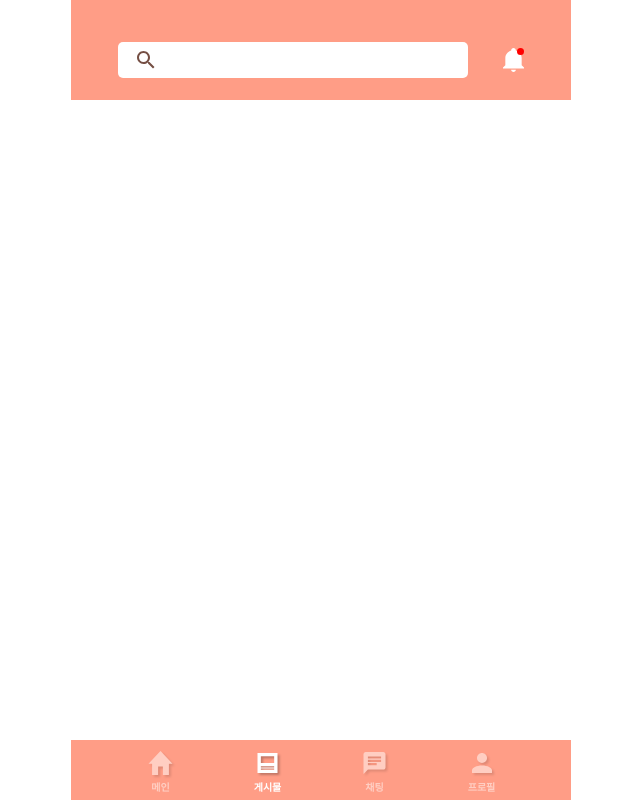
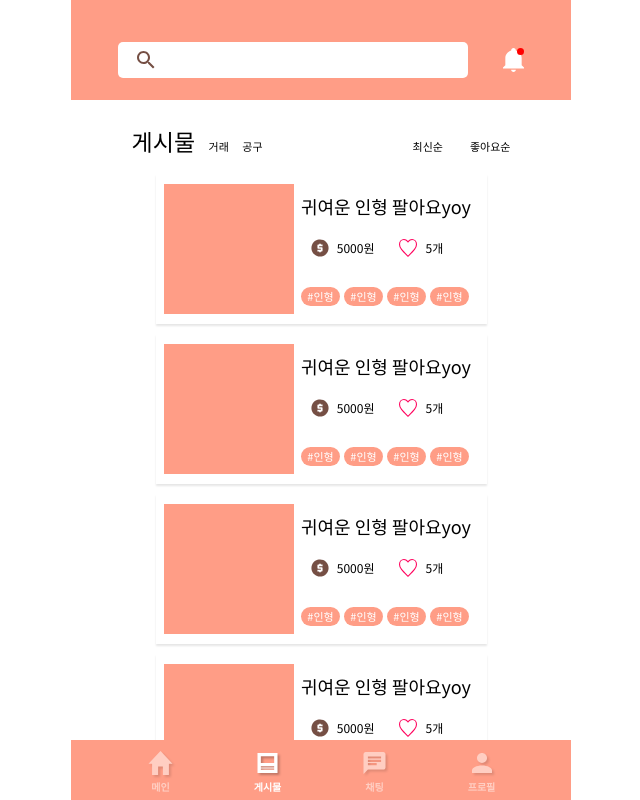
Before and after one commit to TEAM-Tn1/NUGUNA_Client, a React (Create React App) app: page /post in a window 1280 px wide. Shown: the whole page, without its empty margins (319-959 px from the left). Built offline with nearby package versions, Linux system fonts and the light colour scheme.

Commit message:
[ADD] post components

```diff
--- a/src/components/post/Post.tsx
+++ b/src/components/post/Post.tsx
@@ -1,12 +1,55 @@
-import React from 'react';
+import React, { useState } from 'react';
 import * as S from './style';
 import Header from '../header';
 import Footer from '../footer';
+import { GROUP, LIKE, NEWEST, POST_TITLE, TRADE } from '../../constance/post';
+import PostList from './PostList';
 
 const Post = () => {
+  const [isPostClick, setIsPostClick] = useState({ trade: true, group: false });
+  const [isOrderClick, setIsOrderClick] = useState({ newest: true, like: false });
+
   return (
     <S.Post>
       <Header />
+      <S.ContentBox>
+        <S.TitleLine>
+          <p>{POST_TITLE}</p>
+          <S.SubTitle
+            isClick={isPostClick.trade}
+            onClick={() => {
+              setIsPostClick({ trade: true, group: false });
+            }}
+          >
+            {TRADE}
+          </S.SubTitle>
+          <S.SubTitle
+            isClick={isPostClick.group}
+            onClick={() => {
+              setIsPostClick({ trade: false, group: true });
+            }}
+          >
+            {GROUP}
+          </S.SubTitle>
+          <S.SubTitle
+            isClick={isOrderClick.newest}
+            onClick={() => {
+              setIsOrderClick({ newest: true, like: false });
+            }}
+          >
+            {NEWEST}
+          </S.SubTitle>
+          <S.SubTitle
+            isClick={isOrderClick.like}
+            onClick={() => {
+              setIsOrderClick({ newest: false, like: true });
+            }}
+          >
+            {LIKE}
+          </S.SubTitle>
+        </S.TitleLine>
+        <PostList />
+      </S.ContentBox>
       <Footer />
     </S.Post>
   );
--- /dev/null
+++ b/src/components/post/PostContent.tsx
@@ -0,0 +1,38 @@
+import React, { FC } from 'react';
+import * as S from './style';
+import { emptyLike, pay } from '../../assets/post';
+
+interface Props {
+  title: string;
+  money: string;
+  like: string;
+  hashtag: Array<string>;
+}
+
+const PostContent: FC<Props> = ({ title, money, like, hashtag }) => {
+  return (
+    <S.PostContent>
+      <S.PostImg />
+      <S.PostInfo>
+        <S.PostTitle>{title}</S.PostTitle>
+        <S.PayAndLike>
+          <S.Icon src={pay} />
+          <p>{money}원</p>
+          <S.Icon src={emptyLike} />
+          <p>{like}개</p>
+        </S.PayAndLike>
+        <S.HashtagLine>
+          {hashtag.map((data: string, i: number) => {
+            return (
+              <S.Hashtag key={i}>
+                <p>{data}</p>
+              </S.Hashtag>
+            );
+          })}
+        </S.HashtagLine>
+      </S.PostInfo>
+    </S.PostContent>
+  );
+};
+
+export default PostContent;
--- /dev/null
+++ b/src/components/post/PostList.tsx
@@ -0,0 +1,23 @@
+import React from 'react';
+import * as S from './style';
+import PostContent from './PostContent';
+
+const PostList = () => {
+  const array = ['1', '2', '3', '4'];
+  return (
+    <S.PostList>
+      {array.map(() => {
+        return (
+          <PostContent
+            title={'귀여운 인형 팔아요yoy'}
+            money={'5000'}
+            like={'5'}
+            hashtag={['#인형', '#인형', '#인형', '#인형']}
+          />
+        );
+      })}
+    </S.PostList>
+  );
+};
+
+export default PostList;
--- a/src/components/post/style/index.ts
+++ b/src/components/post/style/index.ts
@@ -1,7 +1,119 @@
-import styled from 'styled-components';
+import styled, { css } from 'styled-components';
 import { color } from '../../../style';
 
 export const Post = styled.div`
   max-width: 500px;
+  height: 100vh;
   margin: 0 auto;
 `;
+
+export const ContentBox = styled.div`
+  width: 100%;
+  min-width: 375px;
+  max-width: 500px;
+  height: 740px;
+  padding-top: 124px;
+`;
+
+export const TitleLine = styled.p`
+  display: flex;
+  align-items: flex-end;
+  justify-content: center;
+  margin-bottom: 20px;
+  > p:first-child {
+    height: 30px;
+    font-size: 23px;
+    color: black;
+  }
+  > p:nth-child(2) {
+    margin: 0px 2.7%;
+  }
+  > p:nth-child(3) {
+    margin-right: 30%;
+  }
+  > p:nth-child(4) {
+    margin-right: 5.4%;
+  }
+`;
+
+export const SubTitle = styled.p<{
+  isClick?: boolean;
+}>`
+  font-size: 11px;
+  cursor: pointer;
+  ${({ isClick }) => css`
+    color: ${isClick ? 'black' : color.disabled};
+  `}
+`;
+
+export const PostContent = styled.div`
+  width: 331px;
+  height: 150px;
+  display: flex;
+  justify-content: center;
+  align-items: center;
+  gap: 7px;
+  margin: 0 auto;
+  cursor: pointer;
+  box-shadow: 0px 2px 2px rgba(0, 0, 0, 0.1);
+  margin-bottom: 10px;
+`;
+
+export const PostImg = styled.div`
+  width: 130px;
+  height: 130px;
+  background-color: ${color.mainColor};
+`;
+
+export const PostInfo = styled.div`
+  width: 177px;
+`;
+
+export const PostTitle = styled.p`
+  font-size: 18px;
+  overflow: hidden;
+  text-overflow: ellipsis;
+  white-space: nowrap;
+  margin-bottom: 20px;
+`;
+
+export const PayAndLike = styled.div`
+  display: flex;
+  align-items: center;
+  justify-content: center;
+  > p {
+    font-size: 12px;
+    margin: 0px 25px 0px 8px;
+  }
+`;
+
+export const Icon = styled.img`
+  width: 18px;
+  height: 18px;
+  cursor: pointer;
+`;
+
+export const HashtagLine = styled.div`
+  display: flex;
+  gap: 4px;
+`;
+
+export const Hashtag = styled.div`
+  width: 39px;
+  height: 19px;
+  border-radius: 10px;
+  background-color: ${color.mainColor};
+  display: flex;
+  align-items: center;
+  justify-content: center;
+  margin-top: 30px;
+  > p {
+    color: white;
+    font-size: 11px;
+  }
+`;
+
+export const PostList = styled.div`
+  height: 580px;
+  overflow: auto;
+`;
```
